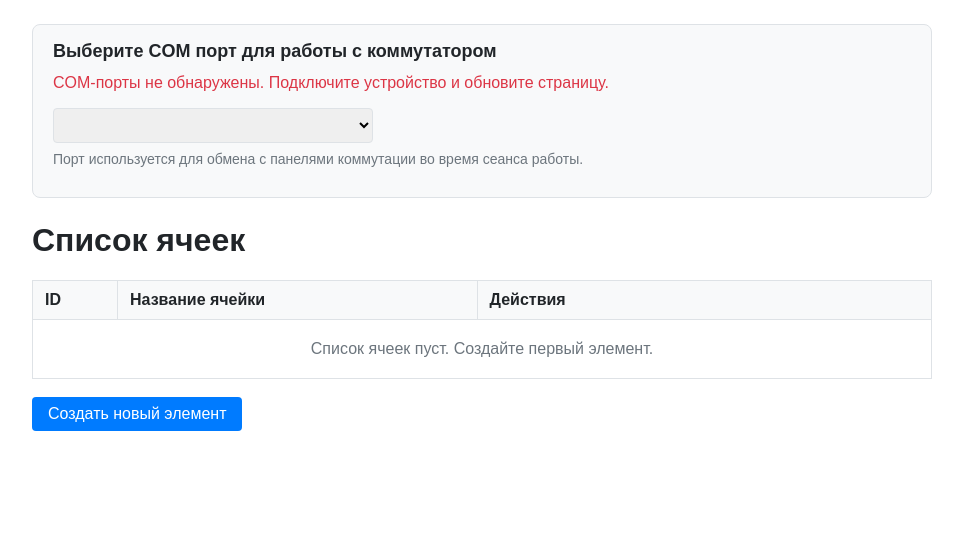
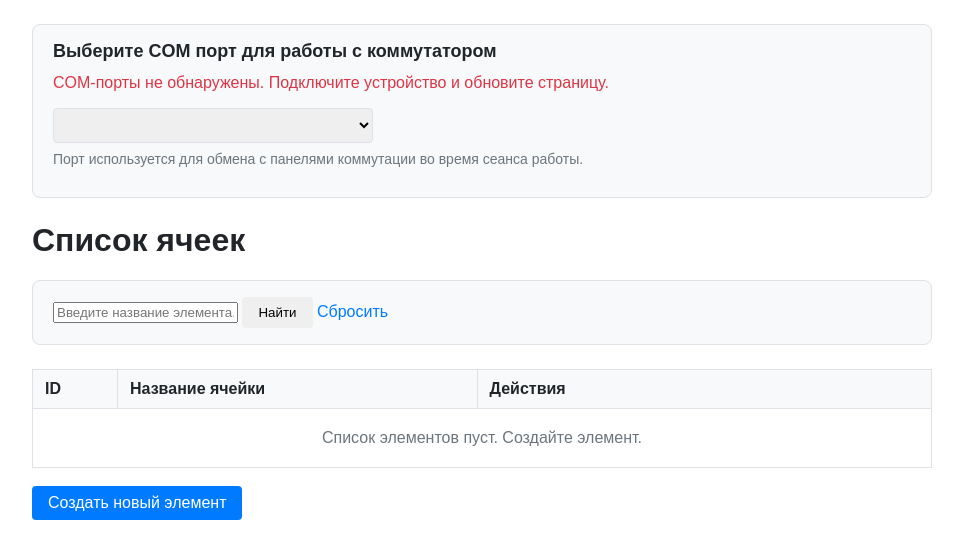
Before and after one commit to cykalov-aleksand/project_com, a Spring app: template src/main/resources/templates/foundation.html in a window 1280 px wide. Shown: the top 559 px of the page, without its empty margins (158-1121 px from the left). Run offline with Thymeleaf, Linux system fonts and the light colour scheme; the template is opened without the code that fills it, so the values that code supplies are empty.

Commit message:
Начало работы

```diff
--- a/src/main/java/org/example/projectCom/repository/ObjectRepository.java
+++ b/src/main/java/org/example/projectCom/repository/ObjectRepository.java
@@ -2,6 +2,12 @@ package org.example.projectCom.repository;
 
 import org.example.projectCom.model.EquipmentObject;
 import org.springframework.data.jpa.repository.JpaRepository;
+import org.springframework.data.jpa.repository.Query;
+import org.springframework.data.repository.query.Param;
+
+import java.util.List;
 
 public interface ObjectRepository extends JpaRepository<EquipmentObject,Long> {
+    @Query(value = "SELECT * FROM equipment_object WHERE LOWER(name) LIKE LOWER(CONCAT('%', :name, '%'))", nativeQuery = true)
+    List<EquipmentObject> findObjectByNameContaining(@Param("name") String name);
 }
--- a/src/main/java/org/example/projectCom/service/ObjectService.java
+++ b/src/main/java/org/example/projectCom/service/ObjectService.java
@@ -23,8 +23,13 @@ public class ObjectService {
                 .orElseThrow(() -> new RuntimeException("Объект не найден"));
         return objectMapperDto.toDto(entity);
     }
+    public List<EquipmentObjectDto> findByName(String name){
+        String clean = name == null ? "" : name.trim();
+        return objectRepository.findObjectByNameContaining(clean).stream().map(objectMapperDto::toDto).toList();
+    }
 
     public EquipmentObjectDto saveObjectDto(EquipmentObjectDto dto) {
+        dto.setName(dto.getName().toUpperCase());
         EquipmentObject entity = objectMapperDto.toEntity(dto);
         EquipmentObject saved = objectRepository.save(entity);
         return objectMapperDto.toDto(saved);
--- a/src/main/resources/templates/foundation.html
+++ b/src/main/resources/templates/foundation.html
@@ -79,7 +79,6 @@
     </style>
 </head>
 <body>
-
 <div class="card">
     <h2>Выберите COM порт для работы с коммутатором</h2>
     <p th:if="${#lists.isEmpty(listComPort)}" class="error" style="margin-top: 0;">
@@ -95,7 +94,15 @@
 </div>
 
 <h1>Список ячеек</h1>
-
+<div class="card">
+    <form th:action="@{/}" method="get" class="search-form">
+        <input type="text" name="search" class="search-input"
+               placeholder="Введите название элемента..."
+               th:value="${search}">
+        <button type="submit" class="btn">Найти</button>
+        <a th:href="@{/}" class="action-link">Сбросить</a>
+    </form>
+</div>
 <table class="data-table">
     <thead>
     <tr>
@@ -106,7 +113,7 @@
     </thead>
     <tbody>
     <tr th:if="${#lists.isEmpty(listElement)}" class="empty-row">
-        <td colspan="3">Список ячеек пуст. Создайте первый элемент.</td>
+        <td colspan="3">Список элементов пуст. Создайте элемент.</td>
     </tr>
     <tr th:each="elem : ${listElement}">
         <td th:text="${elem.id}" class="col-id"></td>
```
Also changed, not shown: src/main/java/org/example/projectCom/controller/ControllerElement.java (+10 -8 lines), 5 other files.
